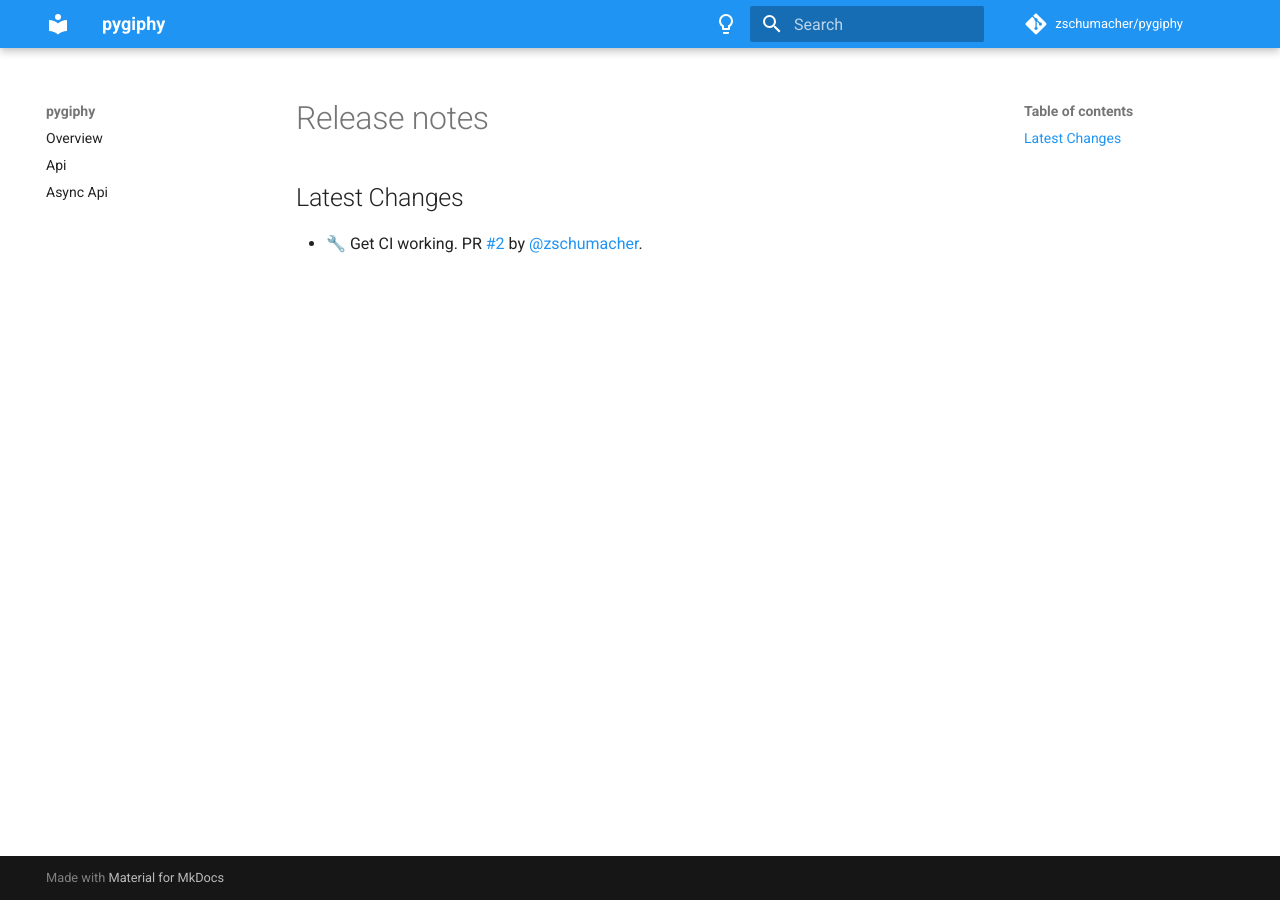
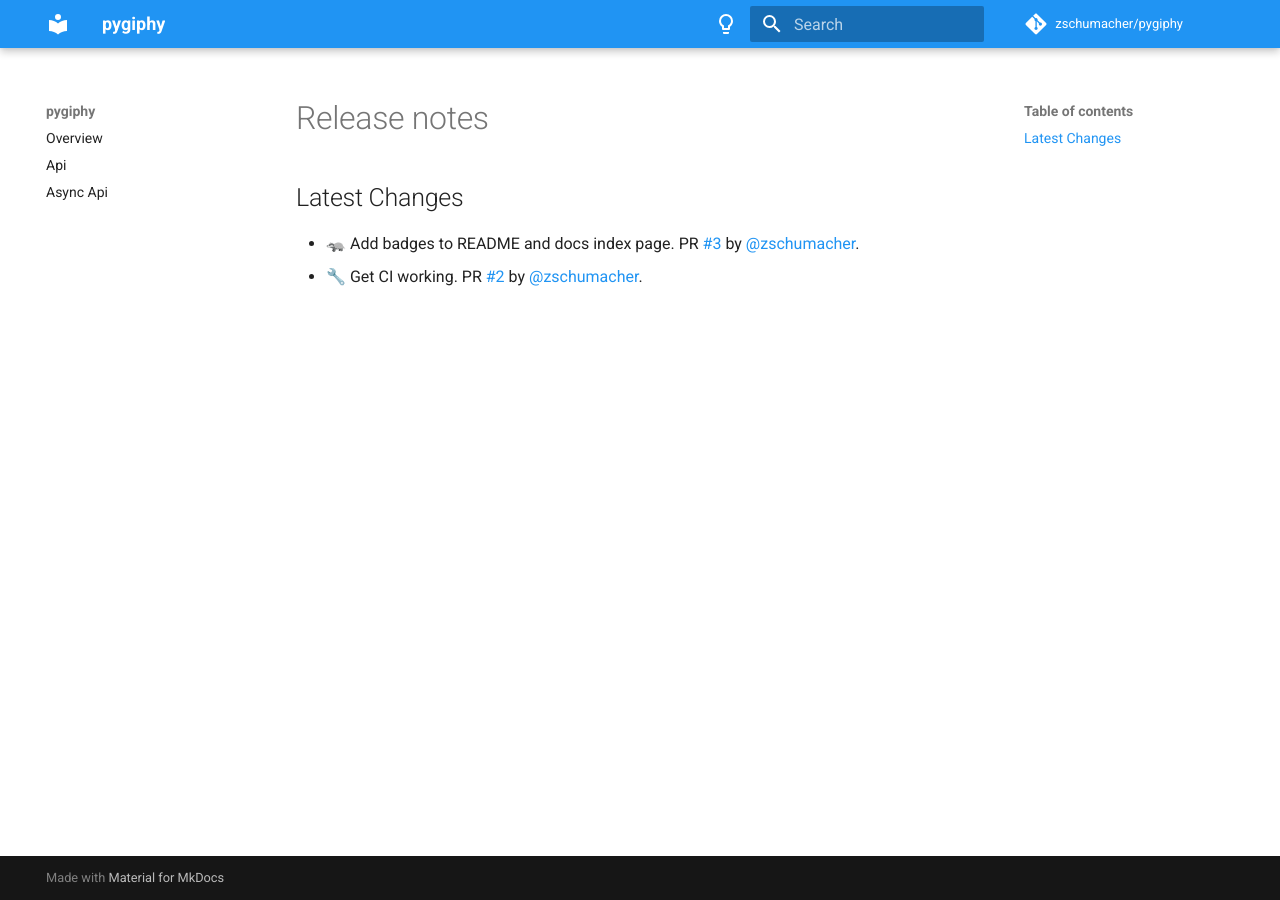
Before and after one commit to zschumacher/giphpy, an MkDocs documentation site: the page built from docs/release_notes.md, in a window 1280 px wide. Built offline with MkDocs 1.6.1 and Material for MkDocs 9.7.7, drawn with Linux system fonts in a browser that asks for light colours; comment, search, counter and statistics services are not loaded.

Commit message:
📝 Update release notes

```diff
--- a/docs/release_notes.md
+++ b/docs/release_notes.md
@@ -1,4 +1,5 @@
 
 ## Latest Changes
 
+* 🦡 Add badges to README and docs index page. PR [#3](https://github.com/zschumacher/pygiphy/pull/3) by [@zschumacher](https://github.com/zschumacher).
 * 🔧 Get CI working. PR [#2](https://github.com/zschumacher/pygiphy/pull/2) by [@zschumacher](https://github.com/zschumacher).
```
